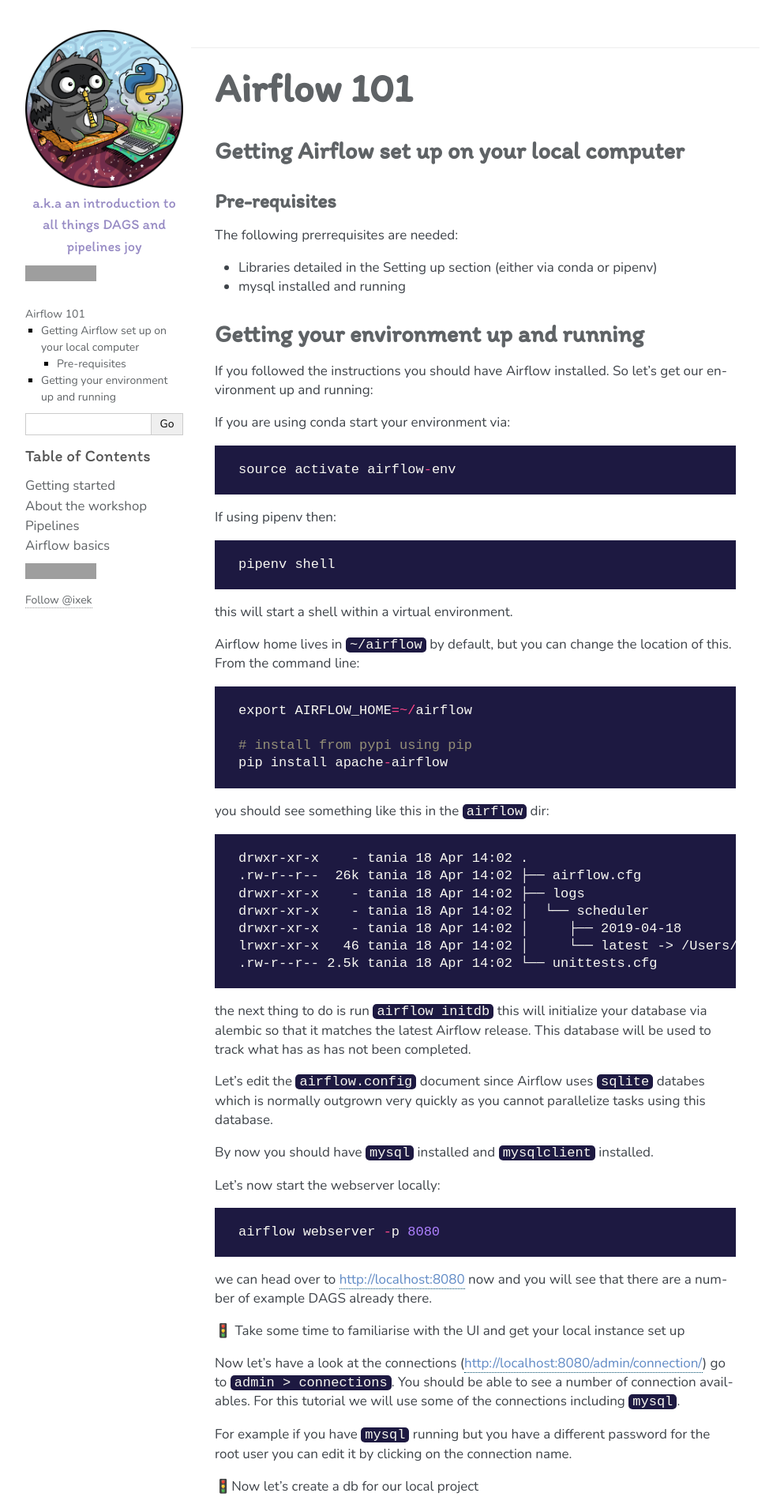
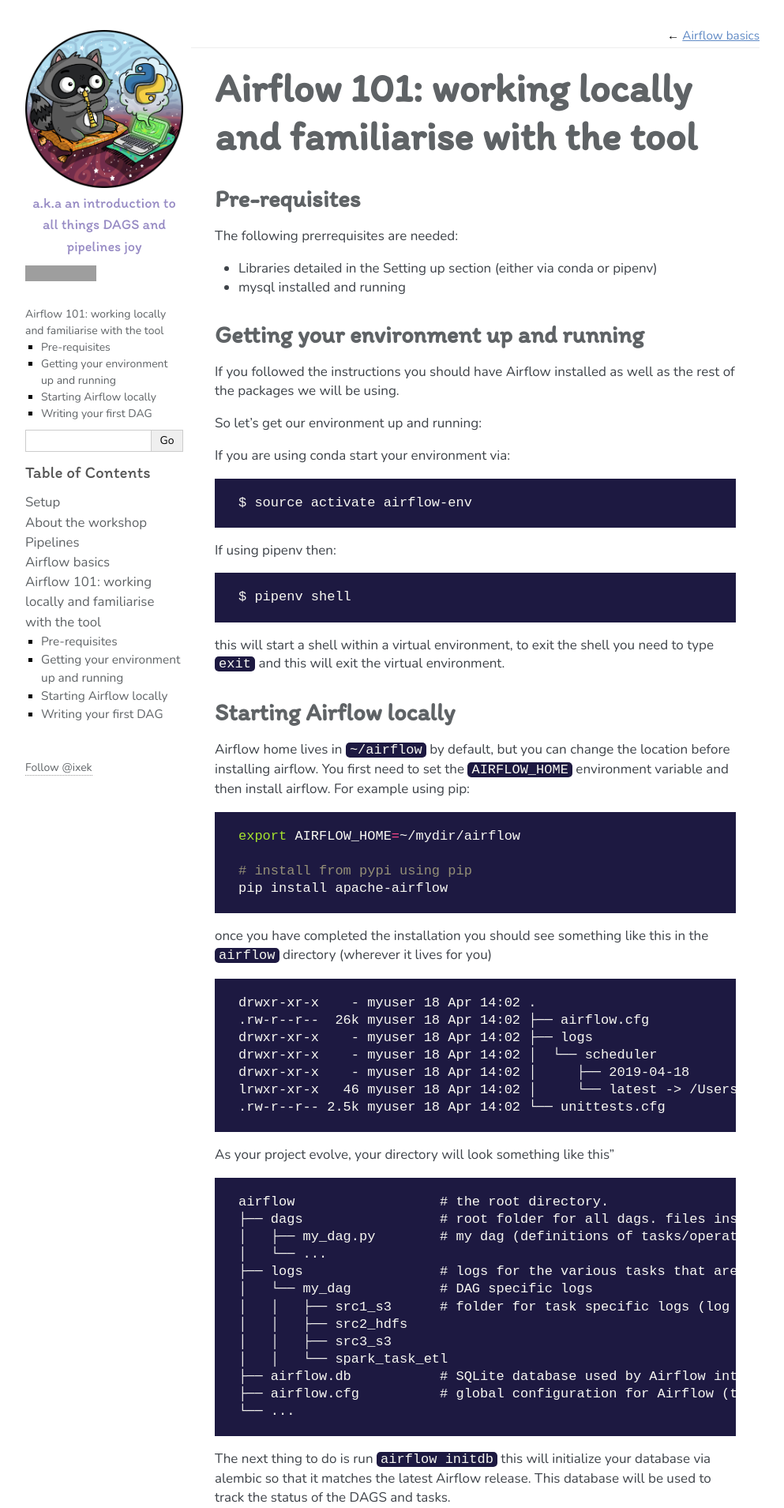
Before and after one commit to trallard/airflow-tutorial, a Sphinx documentation site: the page built from source/first-airflow.md, in a window 1280 px wide. Shown: the top 1909 px of the page at 79% size, without its empty margins (148-1141 px from the left). Built offline with Sphinx 7.4.7, drawn with Linux system fonts in a browser that asks for light colours; some web fonts are replaced; comment, search, counter and statistics services are not loaded; some of the changed text lies outside the part shown; grey boxes are pictures that could not be loaded.

Commit message:
Update setup

`````diff
--- a/source/_static/custom.css
+++ b/source/_static/custom.css
@@ -177,9 +177,9 @@
 
 .alert {
   position: relative;
-  padding: 1px;
+  padding: 10px;
   margin-bottom: 5px;
-  border: 1px solid transparent;
+  border: 2px solid transparent;
   border-radius: 2px;
 }
 
@@ -189,7 +189,7 @@
     border-color: #b8daff;
 }
 .alert-custom {
-    color: rgb(151, 139, 196);
-    background-color: rgb(128, 117, 165);
-    border-color: rgb(128, 117, 165);
+    background-color: rgb(229, 224, 247);
+    border-color:rgb(229, 224, 247);
+    color: rgb(128, 117, 165);
 }
--- a/source/first-airflow.md
+++ b/source/first-airflow.md
@@ -1,8 +1,7 @@
-# Airflow 101
-
-## Getting Airflow set up on your local computer
+# Airflow 101: working locally and familiarise with the tool
 
 ### Pre-requisites
+
 The following prerrequisites are needed:
 
 - Libraries detailed in the Setting up section (either via conda or pipenv)
@@ -10,49 +9,68 @@
 
 ## Getting your environment up and running
 
-If you followed the instructions you should have Airflow installed. So let's get our environment up and running:
+If you followed the instructions you should have Airflow installed as well as the rest of the packages we will be using.
+
+So let's get our environment up and running:
 
 If you are using conda start your environment via:
 ```
-source activate airflow-env
+$ source activate airflow-env
 ```
-
 If using pipenv then:
 ```
-pipenv shell
+$ pipenv shell
 ````
-this will start a shell within a virtual environment.
 
+this will start a shell within a virtual environment, to exit the shell you need to type `exit` and this will exit the virtual environment.
 
+## Starting Airflow locally
 
-Airflow home lives in `~/airflow` by default, but you can change the location of this. From the command line:
+Airflow home lives in `~/airflow` by default, but you can change the location before installing airflow. You first need to set the `AIRFLOW_HOME` environment variable and then install airflow. For example using pip:
 
-```
-export AIRFLOW_HOME=~/airflow
+```sh
+export AIRFLOW_HOME=~/mydir/airflow
 
 # install from pypi using pip
 pip install apache-airflow
 ```
 
-you should see something like this in the `airflow` dir:
+once you have completed the installation you should see something like this in the `airflow` directory (wherever it lives for you)
 
 ```
-drwxr-xr-x    - tania 18 Apr 14:02 .
-.rw-r--r--  26k tania 18 Apr 14:02 ├── airflow.cfg
-drwxr-xr-x    - tania 18 Apr 14:02 ├── logs
-drwxr-xr-x    - tania 18 Apr 14:02 │  └── scheduler
-drwxr-xr-x    - tania 18 Apr 14:02 │     ├── 2019-04-18
-lrwxr-xr-x   46 tania 18 Apr 14:02 │     └── latest -> /Users/tania/airflow/logs/scheduler/2019-04-18
-.rw-r--r-- 2.5k tania 18 Apr 14:02 └── unittests.cfg
+drwxr-xr-x    - myuser 18 Apr 14:02 .
+.rw-r--r--  26k myuser 18 Apr 14:02 ├── airflow.cfg
+drwxr-xr-x    - myuser 18 Apr 14:02 ├── logs
+drwxr-xr-x    - myuser 18 Apr 14:02 │  └── scheduler
+drwxr-xr-x    - myuser 18 Apr 14:02 │     ├── 2019-04-18
+lrwxr-xr-x   46 myuser 18 Apr 14:02 │     └── latest -> /Users/myuser/airflow/logs/scheduler/2019-04-18
+.rw-r--r-- 2.5k myuser 18 Apr 14:02 └── unittests.cfg
 ```
 
-the next thing to do is run
+As your project evolve, your directory will look something like this"
+
+```
+airflow                  # the root directory.
+├── dags                 # root folder for all dags. files inside folders are not searched for dags.
+│   ├── my_dag.py        # my dag (definitions of tasks/operators) including precedence.
+│   └── ...
+├── logs                 # logs for the various tasks that are run
+│   └── my_dag           # DAG specific logs
+│   │   ├── src1_s3      # folder for task specific logs (log files are created by date of run)
+│   │   ├── src2_hdfs
+│   │   ├── src3_s3
+│   │   └── spark_task_etl
+├── airflow.db           # SQLite database used by Airflow internally to track status of each DAG.
+├── airflow.cfg          # global configuration for Airflow (this can be overriden by config inside the file.)
+└── ...
+```
+
+The next thing to do is run
 ` airflow initdb` this will initialize your database via alembic so that it matches the latest Airflow release.
-This database will be used to track what has as has not been completed.
+This database will be used to track the status of the DAGS and tasks.
 
-Let's edit the `airflow.config` document since Airflow uses `sqlite` databes which is normally outgrown very quickly as you cannot parallelize tasks using this database.
+Remember that Airflow uses `sqlite` database, which means you cannot parallelize tasks using this database. Since we have mysql and mysqlclient installed we will use these now on.
 
-By now you should have `mysql` installed and `mysqlclient` installed.
 
 Let's now start the webserver locally:
 
@@ -96,3 +114,42 @@
 airflow test tutorial templated 2019-05-01
 ```
 By using the test commands theese are not saved in the database.
+
+Now let's start the scheduler:
+```
+airflow scheduler
+```
+and now with the scheduler up and running we can trigger an instance:
+```
+$ airflow run airflow run example_bash_operator runme_0 2015-01-01
+```
+
+This will be stored in the database and you can see the  change of the status change straight away.
+
+What would happen for example if we wanted to run  or trigger the `tutorial` task? 🤔
+
+Let's try from the UI and see what happens.
+
+```
+airflow trigger_dag tutorial
+```
+
+
+## Writing your first DAG
+
+Let's create our first simple DAG.
+Inside the dag directory (`~/airflow/dags)` create a `simple_dag.py` file.
+
+And let's start by importing the needed libraries:
+
+```python
+# airflow related
+from airflow import DAG
+from airflow.operators.python_operator import PythonOperator
+from airflow.operators.bash_operator import BashOperator
+# other packages
+from datetime import datetime
+from datetime import timedelta
+```
+
+Next we need to set the defaults:
--- a/source/index.rst
+++ b/source/index.rst
@@ -16,7 +16,7 @@
    about
    pipelines
    airflow-intro
-
+   first-airflow
 
 .. toctree::
    :maxdepth: 2
`````
Also changed, not shown: source/about.md (+1 -0 lines), source/pipelines.md (+3 -0 lines), source/setup.rst (+29 -11 lines), 2 other files.
